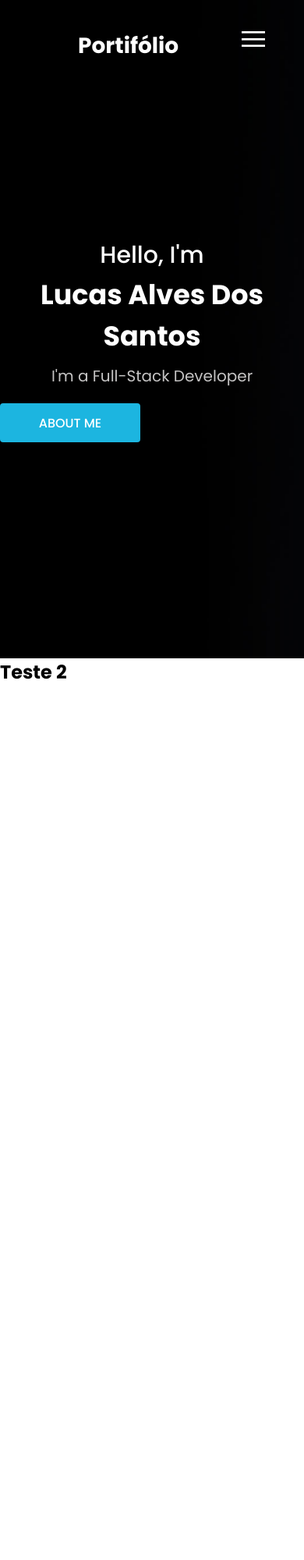
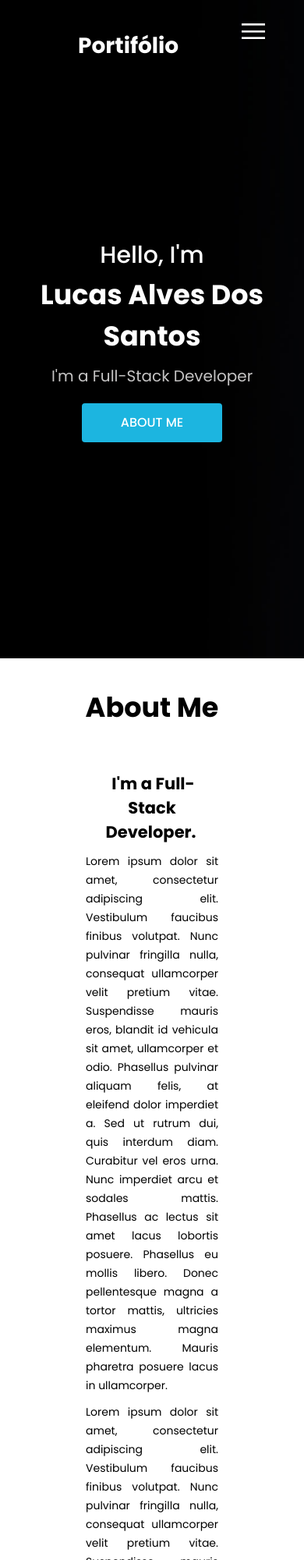
Before and after one commit to Luke0195/Front-endMaster, a plain HTML site: page project06/index.html in a window 390 px wide. Shown: the top 2000 px of the page at 78% size. Before the commit the page ends 1844 px from the top, so only its background shows below. Drawn offline with Linux system fonts and the light colour scheme.

Commit message:
feat: add section1 of project#06

```diff
--- a/project06/assets/css/styles.scss
+++ b/project06/assets/css/styles.scss
@@ -132,7 +132,7 @@ header{
     font-size: 1.8rem;
     line-height: 2.8rem;
     color:#fff;
-    font-weight: 600;
+    font-weight: 300;
     transition: color 0.8s ease-out;
 
     &:hover{
@@ -142,6 +142,7 @@ header{
 }
 
 .navigation.sticky{
+  transition:  all 0.8s ease-out;
   background:rgba(250, 247, 247, 0.6);
   box-shadow: 0 1px 1px 1px #ccc;
   width: 100%;
@@ -152,13 +153,60 @@ header{
   ul li a{
     color:#000;
 
+
     &:hover{
       color:#1cb5e0;
     }
   }
 }
 
-.about{height: 1000px;}
+.about{
+  padding: 4rem 10rem;
+
+  .about-title{
+   text-align: center;
+
+   h3{
+     font-size: 3.5rem;
+     line-height: 4.5rem;
+
+   }
+  }
+
+  .about-content{
+    display: flex;
+    align-items: center;
+    margin: 4rem 0;
+
+  }
+
+  .about-text{
+    flex:1;
+    margin: 2rem 1rem;
+
+    strong{
+      font-size: 2.1rem;
+      margin: 0.3rem;
+    }
+
+    p{
+      font-size: 1.4rem;
+      line-height: 2.4rem;
+      margin: 1rem 0;
+    }
+  }
+
+  .img-wraper{
+    flex:1;
+    margin: 2rem 1rem;
+
+    img{
+      width: 100%;
+      height: 100%;
+    }
+  }
+}
+
 
 
 /* Responsividade */
@@ -167,11 +215,54 @@ header{
 
   .menu{
     display: block;
+    position:fixed;
   }
   .navigation{
     ul{
       display: none;
     }
+  }
+}
+
+@media(max-width: 1050px){
+  .about{
+    .about-content{
+      flex-direction: column;
+      text-align: center;
+    }
+
+    .about-text p{
+      text-align: justify;
+    }
+
+
+  }
+}
+@media(max-width:936px){
+  .banner{
+   padding:  0 2%;
+   width: 100%;
+   display: flex;
+   justify-content: center;
+   align-items: center;
+
+   .content{
+     width: 100%;
+     max-width: 590px;
+
+     display: flex;
+     flex-direction: column;
+     justify-content: center;
+     align-items: center;
+     text-align: center;
+   }
+
+   .content h1{
+     font-size: 4.5rem;
+   }
+   .content h1 span{
+     font-size: 3.2rem;
+   }
   }
 }
 
@@ -193,3 +284,22 @@ header{
    }
  }
 }
+
+@media(max-width:601px){
+  .navigation.sticky{
+    background: none;
+    box-shadow: none;
+
+
+    h3{
+      color:rgb(122, 122, 122);
+    }
+  }
+
+
+  .menu{
+   top: 30px;
+   transition: all 0.8 ease-out;
+
+  }
+}
--- a/project06/index.html
+++ b/project06/index.html
@@ -53,7 +53,20 @@
 
     </header><!--banner-->
     <section class="about" id="about">
-      <h2> Teste 2</h2>
+      <div class="about-title">
+        <h3> About Me</h3>
+      </div><!--about-title-->
+      <div class="about-content">
+        <div class="about-text">
+          <strong> I'm a Full-Stack Developer. </strong>
+          <p>Lorem ipsum dolor sit amet, consectetur adipiscing elit. Vestibulum faucibus finibus volutpat. Nunc pulvinar fringilla nulla, consequat ullamcorper velit pretium vitae. Suspendisse mauris eros, blandit id vehicula sit amet, ullamcorper et odio. Phasellus pulvinar aliquam felis, at eleifend dolor imperdiet a. Sed ut rutrum dui, quis interdum diam. Curabitur vel eros urna. Nunc imperdiet arcu et sodales mattis. Phasellus ac lectus sit amet lacus lobortis posuere. Phasellus eu mollis libero. Donec pellentesque magna a tortor mattis, ultricies maximus magna elementum. Mauris pharetra posuere lacus in ullamcorper.</p>
+          <p>Lorem ipsum dolor sit amet, consectetur adipiscing elit. Vestibulum faucibus finibus volutpat. Nunc pulvinar fringilla nulla, consequat ullamcorper velit pretium vitae. Suspendisse mauris eros, blandit id vehicula sit amet, ullamcorper et odio. Phasellus pulvinar aliquam felis, at eleifend dolor imperdiet a. Sed ut rutrum dui, quis interdum diam. </p>
+        </div><!--about-text-->
+        <div class="img-wraper">
+          <img src="assets/images/img1.jpg" alt="Imagem aleatória"/>
+        </div><!--img-wraper-->
+      </div><!--about-content-->
+
     </section>
 
     <script src="assets/js/index.js"></script>
```
Also changed, not shown: project06/assets/css/styles.css, 1 other file.
